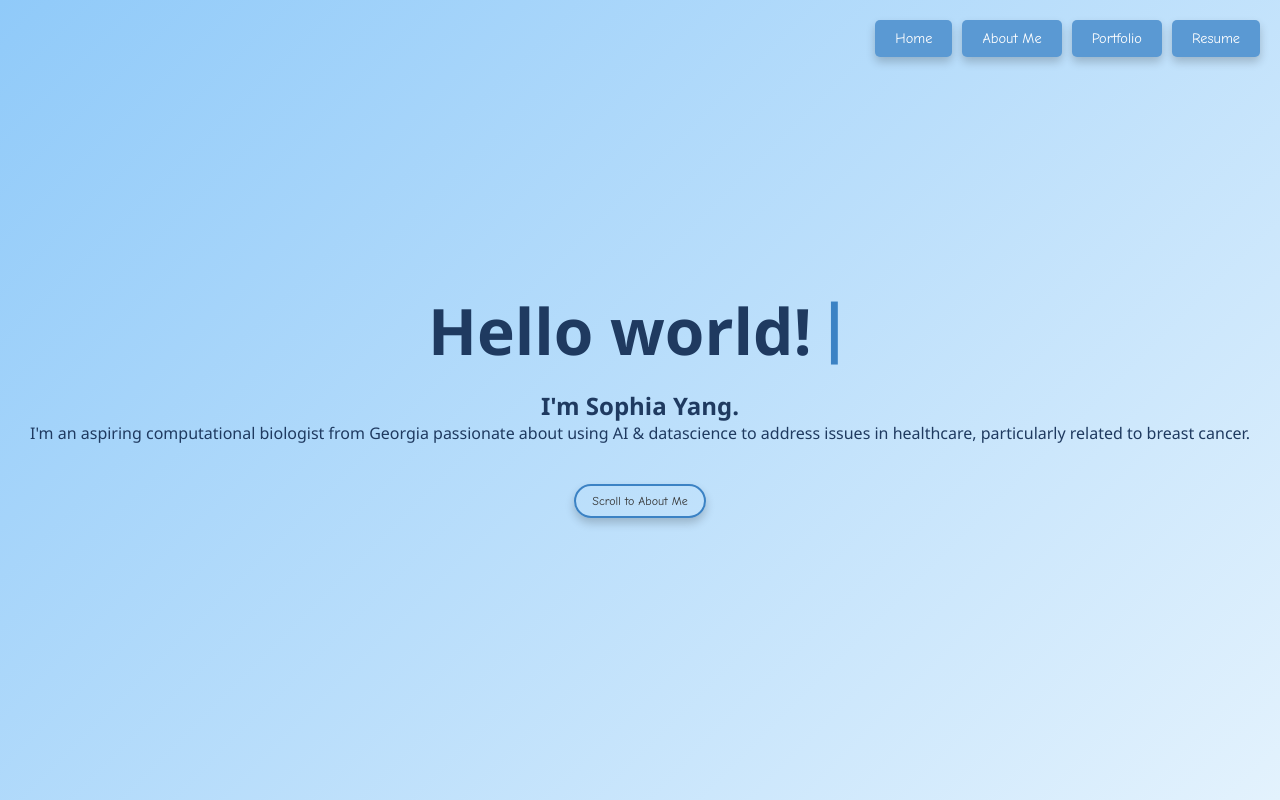
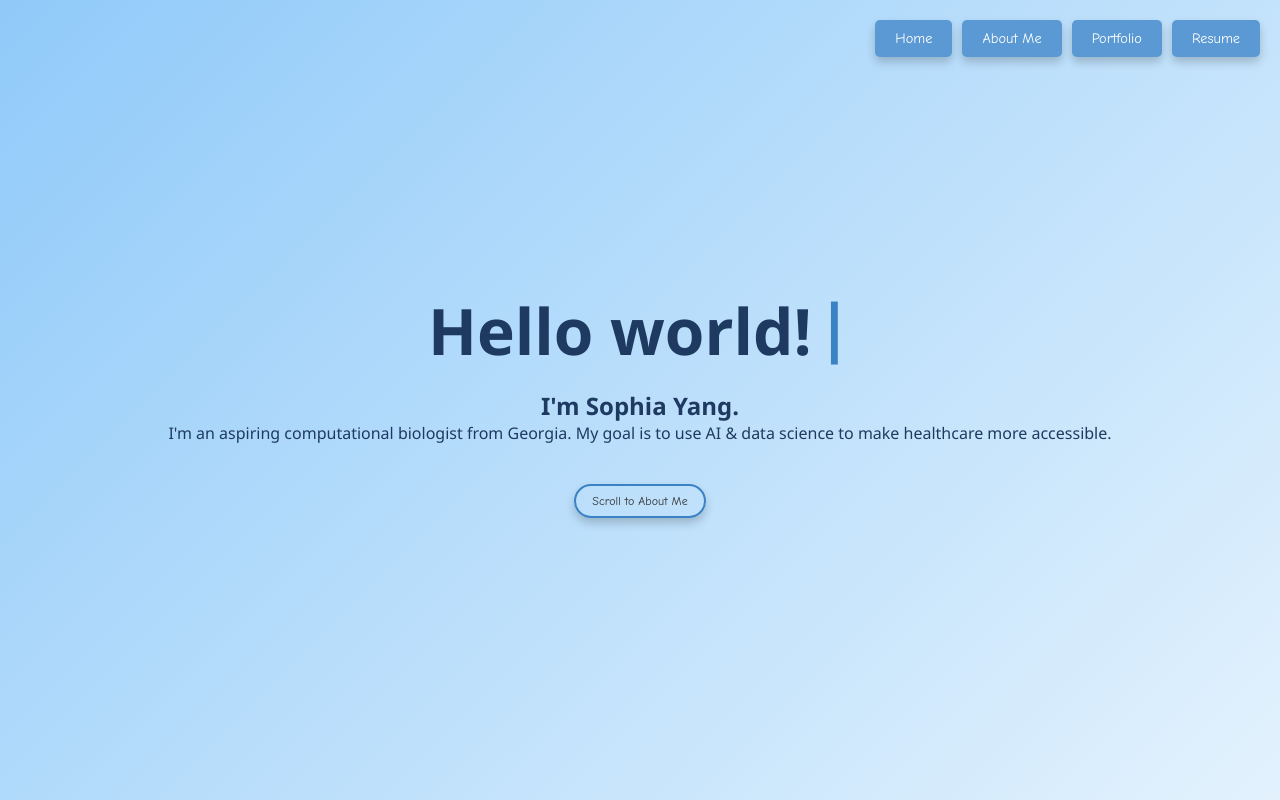
Before and after one commit to sbyang369/sbyang369.github.io, a plain HTML site: page index.html in a window 1280 px wide. Shown: the top 800 px of the page. Drawn offline with Linux system fonts and the light colour scheme.

Commit message:
Update index.html

```diff
--- a/index.html
+++ b/index.html
@@ -50,7 +50,7 @@
                     Hello world!<span class="typing-cursor">|</span>
                 </h1>
                 <h2>I'm Sophia Yang.</h2>
-                <p>I'm an aspiring computational biologist from Georgia passionate about using AI & datascience to address issues in healthcare, particularly related to breast cancer. </p>
+                <p>I'm an aspiring computational biologist from Georgia. My goal is to use AI & data science to make healthcare more accessible. </p>
             </div>
             <button class="scroll-down" data-section="#about">Scroll to About Me</button>
         </div>
```
